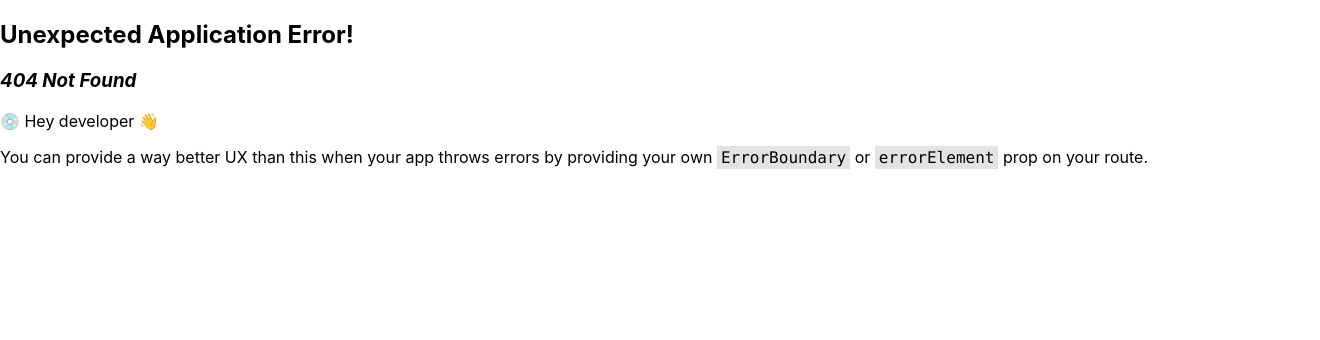
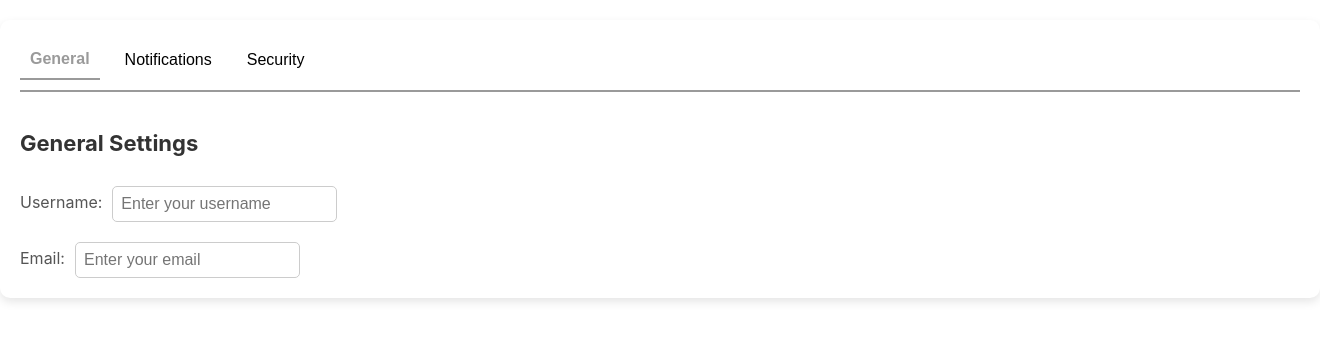
Before and after one commit to tarakanillius/Moodle-Bodio, a React (Create React App) app in the folder project-root/frontend/: page /main/settings in a window 1280 px wide. Before the commit this address had no page. Shown: the top 340 px of the page, 1320 px wide, since content can reach past the window. Built offline with nearby package versions, Linux system fonts and the light colour scheme.

Commit message:
implemented settings component

```diff
--- a/project-root/frontend/src/App.js
+++ b/project-root/frontend/src/App.js
@@ -7,6 +7,7 @@ import {
 } from "react-router-dom";
 import Login from "./pages/Login";
 import Main from "./pages/Main";
+import Settings from "./pages/Settings";
 
 function App() {
     const routeDefinitions = createRoutesFromElements(
@@ -14,6 +15,7 @@ function App() {
             <Route path="/" element={<Navigate to="/login" />} />
             <Route path="/login" element={<Login />} />
             <Route path="/main" element={<Main />} />
+            <Route path="/main/settings" element={<Settings />} />
         </Route>
     )
 
--- a/project-root/frontend/src/pages/Main.jsx
+++ b/project-root/frontend/src/pages/Main.jsx
@@ -1,6 +1,7 @@
 import React, { useContext } from "react";
 import { GlobalContext } from "../context/GlobalContext";
 import "../styles/main.css";
+import Settings from "./Settings";
 
 const Main = () => {
     const { selectedComponent, setSelectedComponent } = useContext(GlobalContext);
@@ -50,7 +51,7 @@ const Main = () => {
                 {selectedComponent === "teachers" && <h2>Docenti Component</h2>}
                 {selectedComponent === "students" && <h2>Studenti Component</h2>}
                 {selectedComponent === "modules" && <h2>Moduli Component</h2>}
-                {selectedComponent === "settings" && <h2>Impostazioni Component</h2>}
+                {selectedComponent === "settings" && <Settings/>}
             </div>
         </div>
     );
--- /dev/null
+++ b/project-root/frontend/src/pages/Settings.jsx
@@ -0,0 +1,75 @@
+import React, { useState } from "react";
+import "../styles/settings.css";
+
+const Settings = () => {
+    const [activeTab, setActiveTab] = useState("general");
+
+    return (
+        <div className="settings-wrapper">
+            <nav className="settings-nav">
+                <button
+                    className={activeTab === "general" ? "active" : ""}
+                    onClick={() => setActiveTab("general")}
+                >
+                    General
+                </button>
+                <button
+                    className={activeTab === "notifications" ? "active" : ""}
+                    onClick={() => setActiveTab("notifications")}
+                >
+                    Notifications
+                </button>
+                <button
+                    className={activeTab === "security" ? "active" : ""}
+                    onClick={() => setActiveTab("security")}
+                >
+                    Security
+                </button>
+            </nav>
+
+            <div className="settings-content">
+                {activeTab === "general" && (
+                    <div className="settings-section">
+                        <h2>General Settings</h2>
+                        <label>
+                            Username: <input type="text" placeholder="Enter your username" />
+                        </label>
+                        <label>
+                            Email: <input type="email" placeholder="Enter your email" />
+                        </label>
+                    </div>
+                )}
+
+                {activeTab === "notifications" && (
+                    <div className="settings-section">
+                        <h2>Notification Settings</h2>
+                        <label>
+                            <input type="checkbox" /> Receive Email Notifications
+                        </label>
+                        <label>
+                            <input type="checkbox" /> Receive Push Notifications
+                        </label>
+                    </div>
+                )}
+
+                {activeTab === "security" && (
+                    <div className="settings-section">
+                        <h2>Security Settings</h2>
+                        <label>
+                            Change Password: <input type="password" placeholder="New password" />
+                        </label>
+                        <label>
+                            Two-Factor Authentication:
+                            <select>
+                                <option>Disabled</option>
+                                <option>Enabled</option>
+                            </select>
+                        </label>
+                    </div>
+                )}
+            </div>
+        </div>
+    );
+};
+
+export default Settings;
--- /dev/null
+++ b/project-root/frontend/src/styles/settings.css
@@ -0,0 +1,68 @@
+.settings-wrapper {
+    width: 100%;
+    height: 100%;
+    margin: 20px auto;
+    background: #ffffff;
+    padding: 20px;
+    border-radius: 10px;
+    box-shadow: 0 4px 10px rgba(0, 0, 0, 0.1);
+}
+
+.settings-nav {
+    display: flex;
+    gap: 15px;
+    border-bottom: 2px solid #9a9a9a;
+    padding-bottom: 10px;
+    margin-bottom: 20px;
+}
+
+.settings-nav button {
+    background: none;
+    border: none;
+    font-size: 16px;
+    padding: 10px;
+    cursor: pointer;
+    transition: 0.3s ease;
+}
+
+.settings-nav button:hover {
+    color: #636363;
+}
+
+.settings-nav .active {
+    font-weight: bold;
+    color: #9a9a9a;
+    border-bottom: 2px solid #9a9a9a;
+}
+
+.settings-section {
+    display: flex;
+    flex-direction: column;
+    align-items: start;
+    gap: 15px;
+    width: 100%;
+}
+
+.settings-section h2 {
+    font-size: 22px;
+    margin-bottom: 10px;
+    color: #333;
+}
+
+.settings-section label {
+    font-size: 16px;
+    color: #555;
+    display: flex;
+    flex-direction: row;
+    gap: 10px;
+    align-items: center;
+}
+
+.settings-section input,
+.settings-section select {
+    padding: 8px;
+    margin-top: 5px;
+    border: 1px solid #ccc;
+    border-radius: 5px;
+    font-size: 16px;
+}
```
